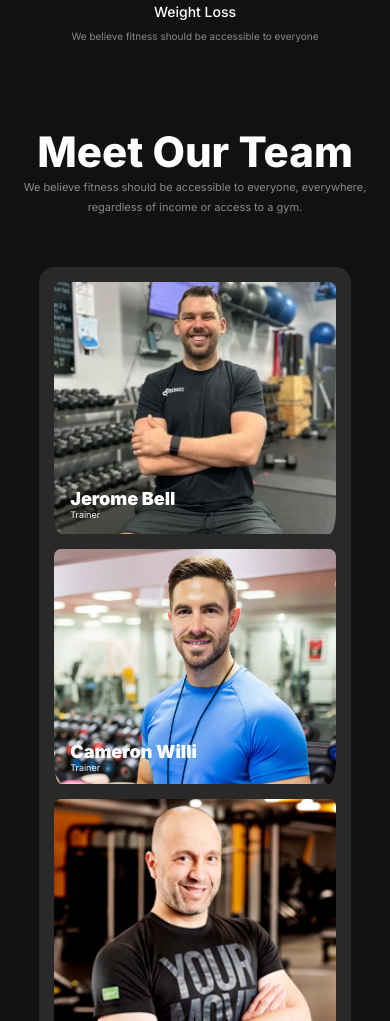
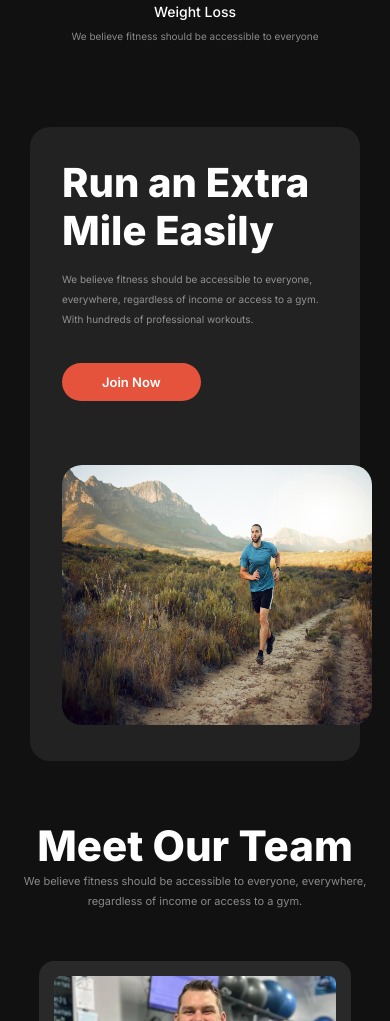
Before and after one commit to mdarmanhosen685913/Assignment-2, a plain HTML site: page index.html in a window 390 px wide. Shown: the part 2700-3721 px from the top of the page. Drawn offline with Linux system fonts and the light colour scheme; a web font is replaced by a local one.

Commit message:
assignment done

```diff
--- a/index.html
+++ b/index.html
@@ -93,6 +93,20 @@
             </div>
         </section>
     <!-- Change Your Habits part ends -->
+     <!-- 2nd banner part start -->
+        <section class="bg-main">
+            <div class="second-banner">
+                <div class="sb-son1">
+                    <h1 class="sb-head">Run an Extra <br> Mile Easily</h1>
+                    <p class="sb-d">We believe fitness should be accessible to everyone, everywhere, regardless of income or access to a gym. With hundreds of professional workouts.</p>
+                    <button class="sb-button">Join Now</button>
+                </div>
+                <div class="sb-son2">
+                    <img class="sb-img" src="images/run.jpg" alt="">
+                </div>
+            </div>
+        </section>
+     <!-- 2nd banner part ends -->
      <!-- team part starts -->
       <section class="team-main">
         <h1 class="team-head">Meet Our Team</h1>
--- a/responsive.css
+++ b/responsive.css
@@ -128,6 +128,28 @@
     left: 10%;
 }
 /* team part ends */
+/* second banner part stars */
+.second-banner{
+    flex-direction: column;
+    margin: 0px 30px;
+    justify-content: center;
+    align-items: center;
+}
+.sb-son2{
+    width: 100%;
+    padding: 0px;
+}
+.sb-son1 {
+    width: 100%;
+    padding: 32px;
+}
+.sb-img{
+    margin: 32px 32px;
+    border-radius: 20px;
+    width: 310px;
+    height: 260px;
+}
+/* second banner part ends */
 /* footer starts */
     .footer-first-class{
         flex-direction: column;
--- a/style.css
+++ b/style.css
@@ -237,6 +237,63 @@
     padding-bottom: 85px;
     font-weight: 400;
 }
+/* second banner part stars */
+.bg-main{
+    background-color: rgb(17, 17, 17);
+    padding-bottom: 60px;
+}
+.sb-button{
+    color: rgb(255, 255, 255);
+    font-family: Inter;
+    font-size: 13px;
+    font-weight: 600;
+    line-height: 18px;
+    padding: 10px 40px;
+    text-align: center;
+    border-radius: 36px;
+    border: none;
+    background: rgb(230, 83, 60);
+}
+.sb-d{
+    color: rgba(255, 255, 255, 0.5);
+    font-family: Inter;
+    font-size: 10px;
+    font-weight: 400;
+    line-height: 20px;
+    text-align: left;
+    padding-bottom: 34px;
+}
+.second-banner{
+    margin: 0px 135px;
+    border-radius: 20px;
+    background: rgb(34, 34, 34);
+    display: flex;
+    justify-content: space-between;
+}
+.sb-son1 , .sb-son2{
+    width: 50%;
+    padding: 40px 54px;
+}
+.sb-son2{
+    padding: 30px;
+
+}
+.sb-img{
+    margin-left: 75px;
+    border-radius: 20px;
+    width: 310px;
+    height: 260px;
+}
+.sb-head{
+    color: rgb(255, 255, 255);
+    font-family: Inter;
+    font-size: 40px;
+    font-weight: 800;
+    line-height: 120%;
+    text-align: left;
+    padding-bottom: 14px;
+}
+/* second banner part ends */
 /* Change Your Habits part ends */
 /* team part starts */
 .team-main{
```
